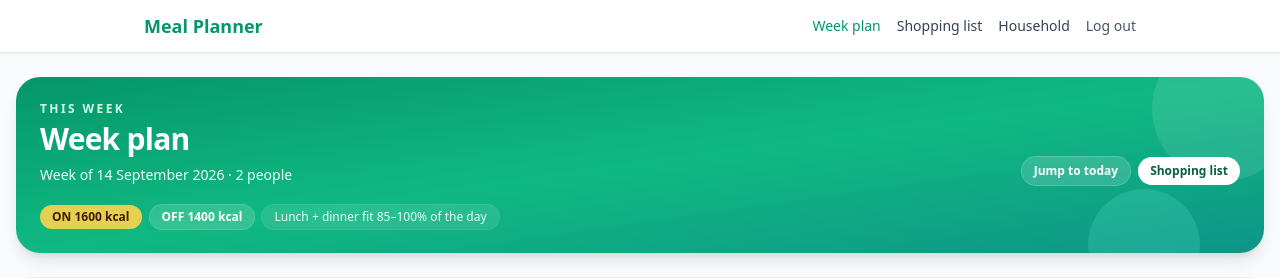
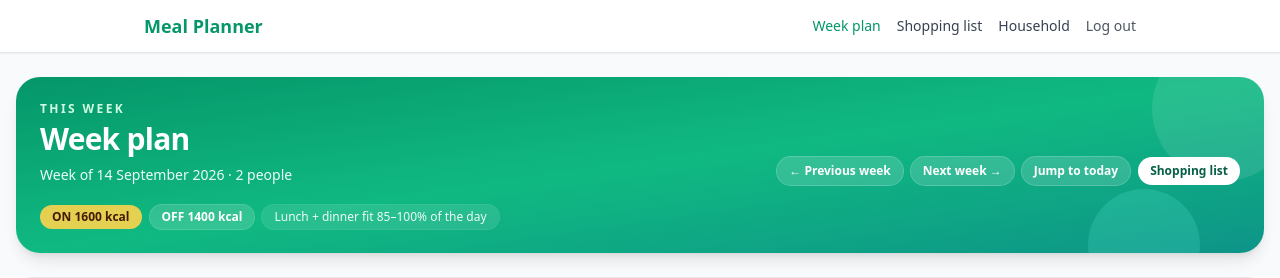
Before and after one commit to Nines89/mealPlanner, a Django app: page /piano-settimana/ in a window 1280 px wide. Shown: the top 278 px of the page. Run offline with Django 5.2, Linux system fonts and the light colour scheme; data comes from the database, SQL or seed files in the repository; some libraries are stand-ins or nearby versions.

Commit message:
Add navigation for previous and next weeks

```diff
--- a/core/templates/core/week_plan.html
+++ b/core/templates/core/week_plan.html
@@ -38,11 +38,25 @@
                 </p>
             </div>
             <div class="flex flex-wrap gap-2">
+                <a href="?week={{ previous_week_start|date:'Y-m-d' }}"
+                   class="inline-flex items-center rounded-full bg-white/15 px-3 py-1.5 text-xs font-semibold text-white ring-1 ring-white/30 hover:bg-white/25">
+                    ← Previous week
+                </a>
+                {% if not is_current_week %}
+                <a href="{% url 'core:week_plan' %}"
+                   class="inline-flex items-center rounded-full bg-white/15 px-3 py-1.5 text-xs font-semibold text-white ring-1 ring-white/30 hover:bg-white/25">
+                    Current week
+                </a>
+                {% endif %}
+                <a href="?week={{ next_week_start|date:'Y-m-d' }}"
+                   class="inline-flex items-center rounded-full bg-white/15 px-3 py-1.5 text-xs font-semibold text-white ring-1 ring-white/30 hover:bg-white/25">
+                    Next week →
+                </a>
                 <a href="#day-{{ today_weekday }}"
                    class="inline-flex items-center rounded-full bg-white/15 px-3 py-1.5 text-xs font-semibold text-white ring-1 ring-white/30 hover:bg-white/25">
                     Jump to today
                 </a>
-                <a href="{% url 'core:shopping_list' %}"
+                <a href="{% url 'core:shopping_list' %}?week={{ week_start|date:'Y-m-d' }}"
                    class="inline-flex items-center rounded-full bg-white px-3 py-1.5 text-xs font-semibold text-emerald-800 hover:bg-emerald-50">
                     Shopping list
                 </a>
--- a/core/views.py
+++ b/core/views.py
@@ -1,4 +1,4 @@
-from datetime import date
+from datetime import date, timedelta
 
 from django.contrib import messages
 from django.contrib.auth.decorators import login_required
@@ -15,6 +15,7 @@ from .week import (
     apply_fill,
     assign_random_meals,
     get_current_week_plan,
+    get_week_plan,
     load_fill_page,
     monday_of_week,
     rebuild_slot_meal,
@@ -86,8 +87,9 @@ def nutrition_target_edit(request):
 @login_required
 @require_http_methods(['GET', 'POST'])
 def week_plan_current(request):
-    """Current ISO week: meal grid plus household expected vs effective totals."""
-    week_plan, monday = get_current_week_plan(request.user)
+    """Requested ISO week: meal grid plus household expected vs effective totals."""
+    monday = _requested_week_start(request)
+    week_plan, _monday = get_week_plan(request.user, monday)
     if request.method == 'POST':
         response = _handle_week_plan_post(request, week_plan)
         if response is not None:
@@ -97,6 +99,24 @@ def week_plan_current(request):
         'core/week_plan.html',
         week_plan_page_context(request.user, week_plan, monday),
     )
+
+
+def _requested_week_start(request):
+    raw_week = request.GET.get('week')
+    if not raw_week:
+        return monday_of_week()
+    try:
+        requested = date.fromisoformat(raw_week)
+    except ValueError as exc:
+        raise Http404('Invalid week.') from exc
+    if requested.weekday() != 0:
+        raise Http404('Week must start on a Monday.')
+    return requested
+
+
+def _week_plan_redirect(request):
+    """Preserve the selected week after a save/build/rebuild POST."""
+    return redirect(request.get_full_path())
 
 
 def _handle_week_plan_post(request, week_plan):
@@ -134,7 +154,7 @@ def _save_week_day_kinds(request, week_plan):
     save_day_kinds(week_plan, request.POST)
     rescale_assigned_portions(week_plan, meal_slots)
     messages.success(request, 'ON/OFF days saved.')
-    return redirect('core:week_plan')
+    return _week_plan_redirect(request)
 
 
 def _save_week_genre_grid(request, week_plan):
@@ -147,7 +167,7 @@ def _save_week_genre_grid(request, week_plan):
         request,
         f'Week plan updated: {result.updated} cells saved, {result.removed} cells cleared.',
     )
-    return redirect('core:week_plan')
+    return _week_plan_redirect(request)
 
 
 def _build_week_meals(request, week_plan):
@@ -169,7 +189,7 @@ def _build_week_meals(request, week_plan):
         )
     elif not result.invalid:
         messages.info(request, 'No empty slots to fill. Existing dishes were kept.')
-    return redirect('core:week_plan')
+    return _week_plan_redirect(request)
 
 
 def _posted_slot_ref(post_data):
@@ -191,10 +211,10 @@ def _rebuild_week_slot(request, week_plan):
     meal_slot = next((slot for slot in meal_slots if slot.id == slot_id), None)
     if day is None or meal_slot is None:
         messages.error(request, 'That meal slot could not be rebuilt.')
-        return redirect('core:week_plan')
+        return _week_plan_redirect(request)
     result = rebuild_slot_meal(week_plan, meal_slots, day, meal_slot)
     _notify_slot_rebuild(request, result)
-    return redirect('core:week_plan')
+    return _week_plan_redirect(request)
 
 
 def _notify_slot_rebuild(request, result):
@@ -312,9 +332,9 @@ _REMOVE_MESSAGES = {
 @login_required
 @require_http_methods(['GET'])
 def shopping_list(request):
-    """Weekly shopping list: plate grams × household size."""
+    """Selected week's shopping list: plate grams × household size."""
     user = request.user
-    monday = monday_of_week()
+    monday = _requested_week_start(request)
     household = Household.ensure_for_user(user)
     member_count = household.member_count() or 1
     week_plan = week_plan_for_monday(user, monday)
@@ -324,6 +344,8 @@ def shopping_list(request):
         'core/shopping_list.html',
         {
             'week_start': monday,
+            'previous_week_start': monday - timedelta(days=7),
+            'next_week_start': monday + timedelta(days=7),
             'week_plan': week_plan,
             'member_count': member_count,
             'rows': rows,
--- a/core/week.py
+++ b/core/week.py
@@ -42,7 +42,11 @@ def week_plan_for_monday(user, monday):
 
 
 def get_current_week_plan(user):
-    monday = monday_of_week()
+    return get_week_plan(user, monday_of_week())
+
+
+def get_week_plan(user, monday):
+    """Return the user's plan for the requested ISO week, creating it if needed."""
     off_target = get_target_by_kind(DayKind.OFF)
     week_plan, _created = WeekPlan.objects.get_or_create(
         owner=user,
@@ -494,6 +498,9 @@ def week_plan_page_context(user, week_plan, monday):
     return {
         'week_plan': week_plan,
         'week_start': monday,
+        'previous_week_start': monday - timedelta(days=7),
+        'next_week_start': monday + timedelta(days=7),
+        'is_current_week': monday == monday_of_week(),
         'meal_slots': meal_slots,
         'meal_genres': MealGenre.choices,
         'grid_rows': grid_rows,
```
Also changed, not shown: core/templates/core/shopping_list.html (+5 -3 lines), core/tests.py (+31 -1 lines).
